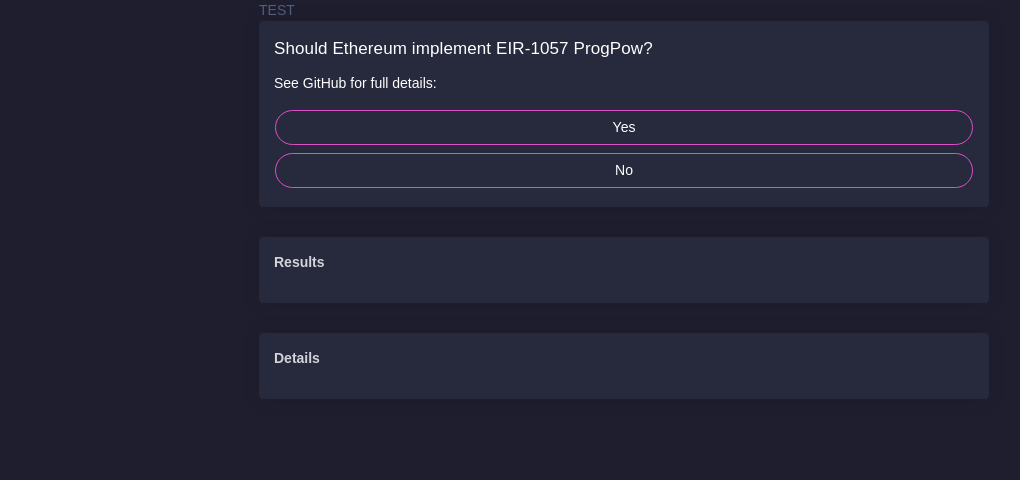
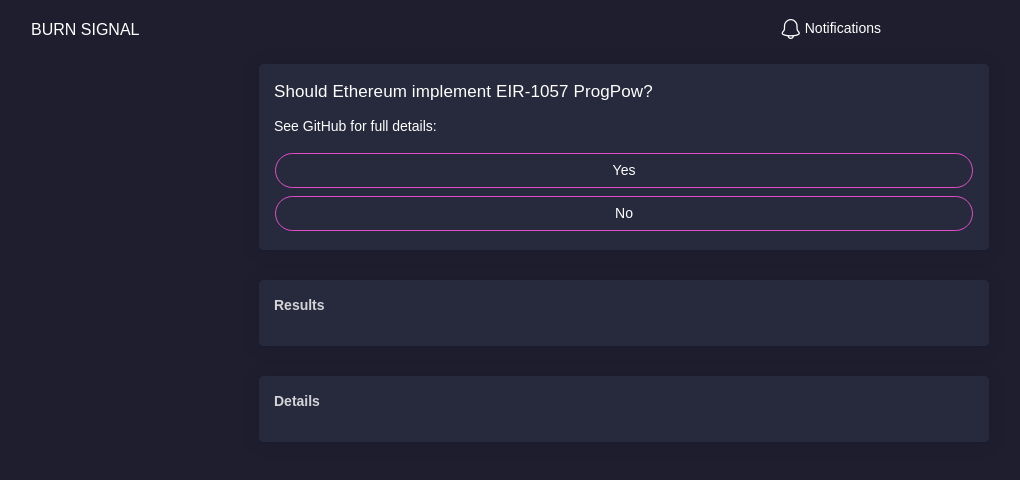
Before and after one commit to johngrantuk/burnerVote, a React (Create React App) app: page / in a window 1280 px wide. Shown: the top 480 px of the page, without its empty margins (16-1036 px from the left). Built offline with nearby package versions, Linux system fonts and the light colour scheme; no server answers.

Commit message:
Switching to org repo.

```diff
--- a/src/App.css
+++ b/src/App.css
@@ -1,13 +1,35 @@
-.frame {
-  display: flex;
-  flex-direction: column;
-  padding: 0px;
 
+.main-container {
+  padding-top: 64px;
+}
+
+.test-jg {
+  max-width: 960px;
+}
+
+
+.jg-nav {
+  height: 64px;
+}
+
+.jg-title {
   position: absolute;
-  width: 600px;
-  height: 803px;
-  left: calc(50% - 600px/2);
-  top: 64px;
+  left: 30px;
+  top: 22px;
+  /* font-family: Poppins; */
+  font-style: normal;
+  font-weight: 300;
+  font-size: 17px;
+  line-height: 25px;
+  letter-spacing: 0.10625px;
+  color: #FFFFFF;
+}
+
+.icon-single-02 {
+  position: absolute;
+
+  top: 22px;
+  right: 44px;
 }
 
 .title.proposal {
--- a/src/App.js
+++ b/src/App.js
@@ -1,6 +1,7 @@
 import React, { Component } from "react";
 import Proposals from './components/Proposals';
 import Deposits from './components/Deposits';
+import JgNavBar from './components/JgNavBar';
 import NavBar from './components/NavBar';
 import SideBar from './components/SideBar';
 import "./black-dashboard/assets/css/black-dashboard-react.css";
@@ -31,12 +32,9 @@
 
     return (
       <div className="App">
-        <Container>
-            <Row>
-              <Col sm="12" md={{ size: 8, offset: 2 }}>
-                TEST
-              </Col>
-            </Row>
+        <NavBar></NavBar>
+        <Container className='main-container'>
+
             <Row>
               <Col sm="12" md={{ size: 8, offset: 2 }}>
                 <div className="card">
--- /dev/null
+++ b/src/components/JgNavBar.js
@@ -0,0 +1,24 @@
+import React, { Component } from 'react';
+import { Container, Row, Col } from "reactstrap";
+
+
+class JgNavBar extends Component {
+
+  render() {
+    return(
+
+        <Row className='jg-nav'>
+          <Col sm="12" md={{ size: 8, offset: 2 }}>
+            <div className='jg-title'>BURN SIGNAL</div>
+            <i className="tim-icons icon-single-02"></i>
+
+
+          </Col>
+        </Row>
+
+    )
+
+  }
+}
+
+export default JgNavBar
--- a/src/components/NavBar.js
+++ b/src/components/NavBar.js
@@ -4,7 +4,7 @@
 
   render() {
     return(
-      <nav className="navbar navbar-expand-lg navbar-transparent navbar-absolute fixed-top ">
+      <nav className="navbar navbar-expand-lg navbar-transparent navbar-absolute fixed-top test-jg">
         <div className="container-fluid">
           <div className="navbar-wrapper">
 
```
